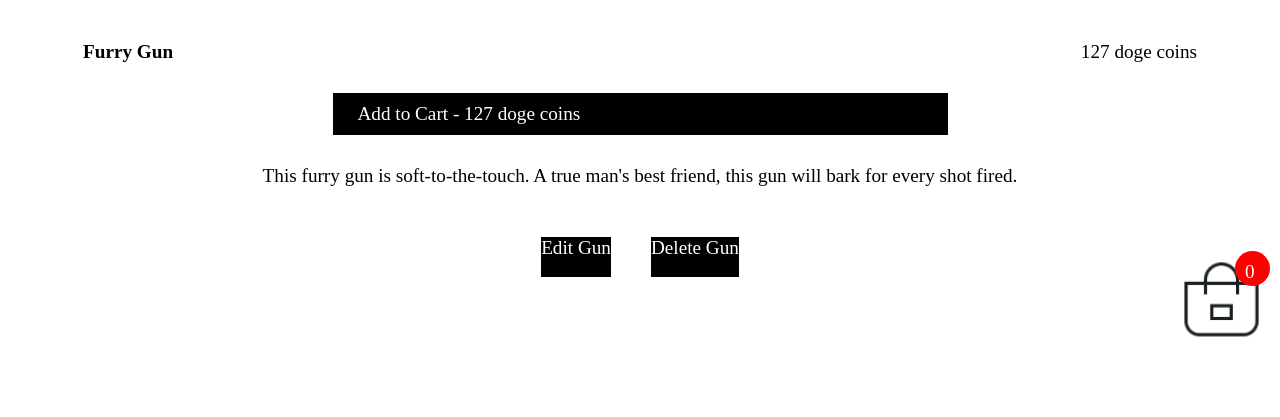
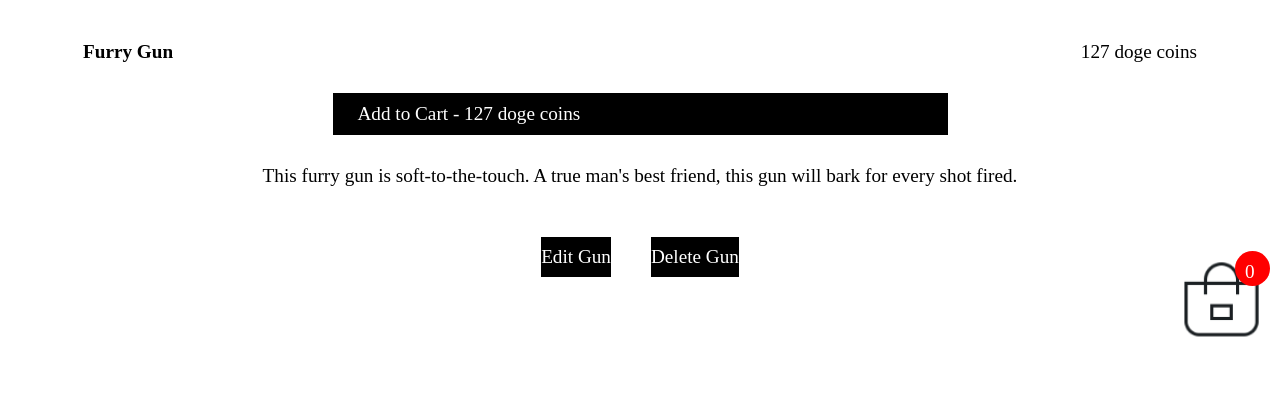
Before and after one commit to software-students-fall2023/2-web-app-exercise-liatha2, a Flask app: page /display-gun in a window 1280 px wide. Shown: the part 434-851 px from the top of the page. Run offline with Flask 3, Linux system fonts and the light colour scheme; some libraries are stand-ins or nearby versions.

Commit message:
these buttons were bothering me

```diff
--- a/static/displayGun.css
+++ b/static/displayGun.css
@@ -92,8 +92,14 @@ h2{
     color: white;
     height: 40px;
     text-decoration: none;
+    display:flex;
+    justify-content: center;
+    align-items: center;
 }
 
 a {
     text-decoration: none;
+    display: flex;
+    justify-content: center;
+    align-items: center;
 }
```
